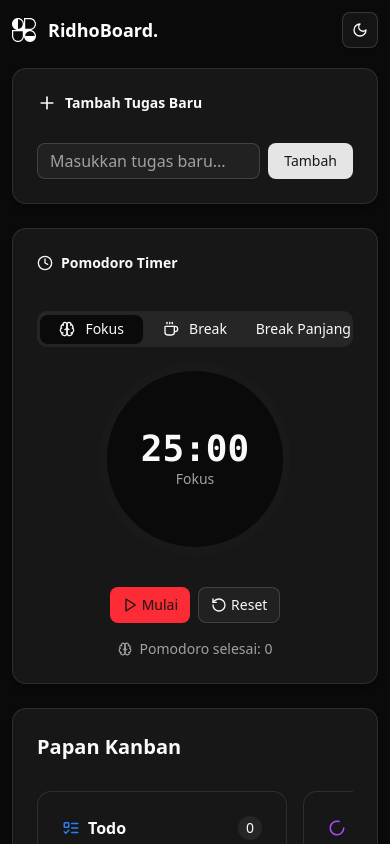
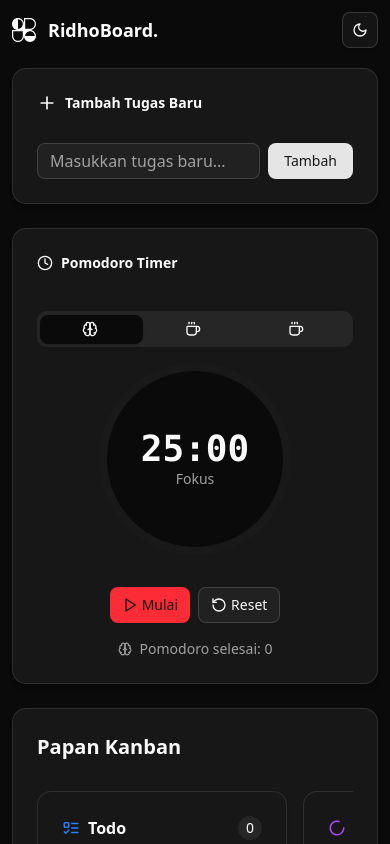
Before and after one commit to rdhohdyat/kanban, a React (Vite) app: page / in a window 390 px wide. Shown: the top 844 px of the page. Built offline with nearby package versions, Linux system fonts and the light colour scheme.

Commit message:
perihal kecil

```diff
--- a/src/components/pomodoro-timer.tsx
+++ b/src/components/pomodoro-timer.tsx
@@ -132,15 +132,15 @@ export default function PomodoroTimer() {
         <TabsList className="grid grid-cols-3 w-full">
           <TabsTrigger value="pomodoro" className="flex items-center">
             <Brain size={16} className="mr-1" />
-            <span>Fokus</span>
+            <span className="hidden sm:block">Fokus</span>
           </TabsTrigger>
           <TabsTrigger value="shortBreak" className="flex items-center">
             <Coffee size={16} className="mr-1" />
-            <span>Break</span>
+            <span className="hidden sm:block">Break</span>
           </TabsTrigger>
           <TabsTrigger value="longBreak" className="flex items-center">
             <Coffee size={16} className="mr-1" />
-            <span>Break Panjang</span>
+            <span className="hidden sm:block">Break Panjang</span>
           </TabsTrigger>
         </TabsList>
       </Tabs>
```
